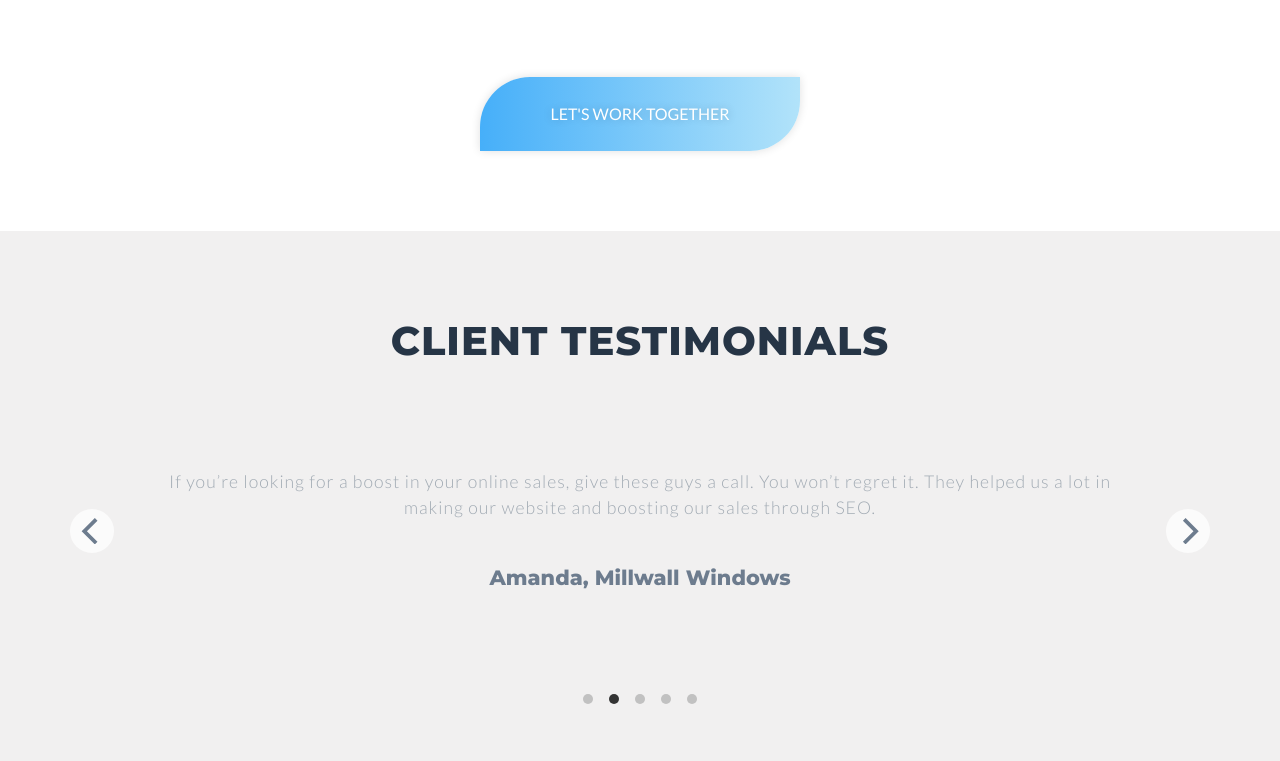
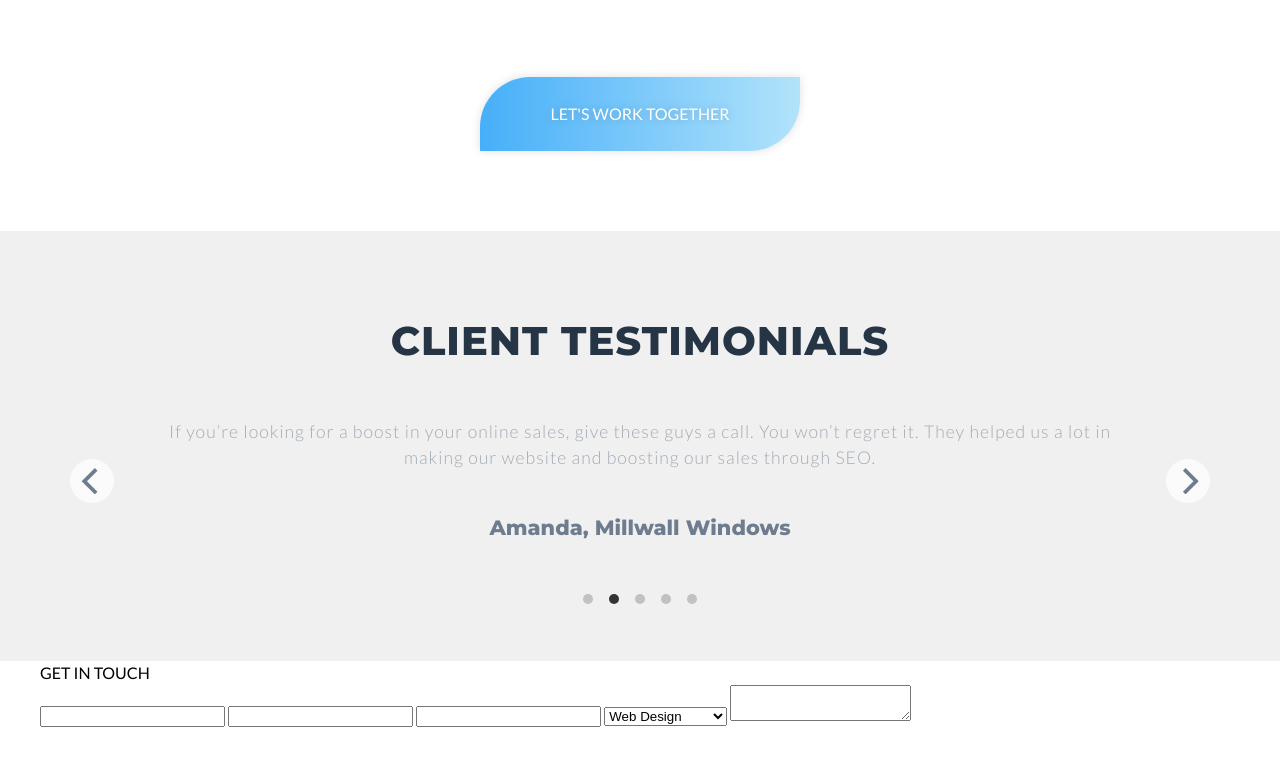
Before and after one commit to EbrahemLuhar/scoop-digital, a website built with webpack: page public/index.html in a window 1280 px wide. Shown: the part 2029-2790 px from the top of the page. After the commit the page ends 2756 px from the top, so only its background shows below. Built offline with nearby package versions, Linux system fonts and the light colour scheme.

Commit message:
slider desktop styles fix

```diff
--- a/public/index.html
+++ b/public/index.html
@@ -386,6 +386,26 @@
       </div>
     </section>
 
+    <section id="landing-contact">
+      <div class="container">
+        <h2>GET IN TOUCH</h2>
+        <div class="contact-wrap">
+          <input type="text">
+          <input type="text">
+          <input type="number">
+          <select name="service" id="service">
+            <option value="Web Design">Web Design</option>
+            <option value="Graphic Design">Graphic Design</option>
+            <option value="SEO">SEO</option>
+            <option value="Online Marketing">Online Marketing</option>
+            <option value="Email Marketing">Email Marketing</option>
+            <option value="Maintenance">Maintenance</option>
+          </select>
+          <textarea name="message" id="message"></textarea>
+        </div>
+      </div>
+    </section>
+
     <script src="https://unpkg.com/scroll-out/dist/scroll-out.min.js"></script>
     <script src="https://cdnjs.cloudflare.com/ajax/libs/rellax/1.10.0/rellax.min.js"></script>
     <script src="https://unpkg.com/flickity@2/dist/flickity.pkgd.min.js"></script>
--- a/src/scss/_landing-slider.scss
+++ b/src/scss/_landing-slider.scss
@@ -15,7 +15,7 @@
     }
 
     .carousel {
-      height: 300px;
+      height: 200px;
       .flickity-button-icon {
         fill: $gray;
       }
@@ -64,6 +64,10 @@
       h2 {
         font-size: 1.8rem;
       }
+
+      .carousel {
+        height: 300px;
+      }
     }
   }
 }
```
Also changed, not shown: public/css/main.css.
